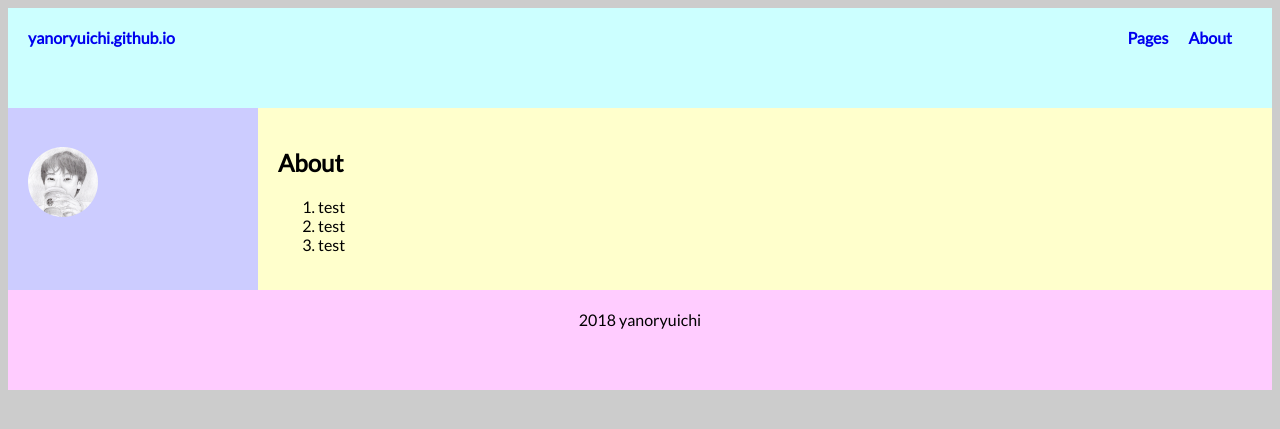
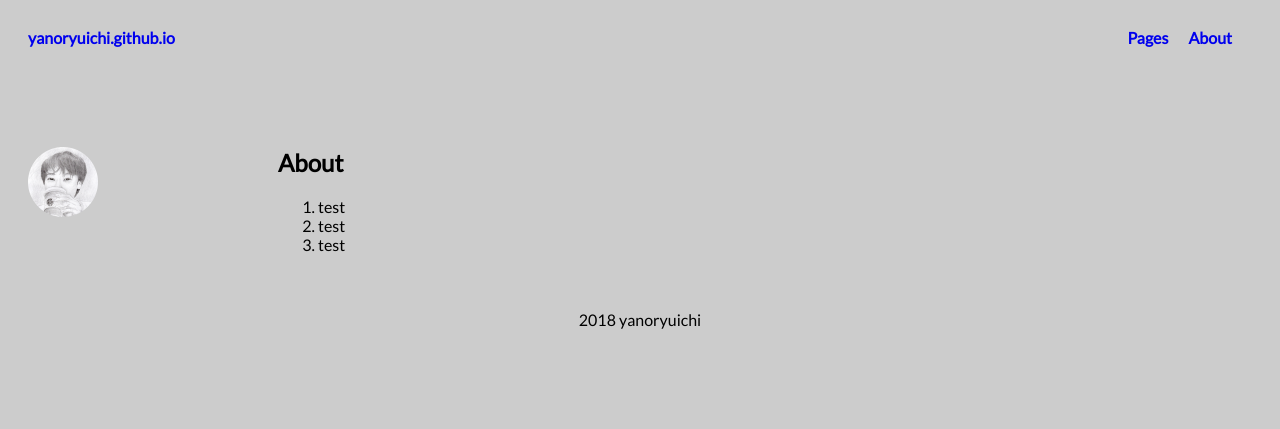
Before and after one commit to yanoryuichi/yanoryuichi.github.io, a Jekyll site: the page built from about.md, in a window 1280 px wide. Shown: the top 429 px of the page. Built offline with Jekyll 4.4.1, drawn with Linux system fonts in a browser that asks for light colours; some web fonts are replaced; our own code applies the rules of GitHub Pages for plain Markdown files.

Commit message:
Update base.css

```diff
--- a/css/base.css
+++ b/css/base.css
@@ -25,23 +25,19 @@ a:hover {
 #header {
   grid-column: 1 / 3;
   grid-row: 1 / 2;
-  background: #cff;
 }
 
 #main {
   grid-column: 2 / 3;
   grid-row: 2 / 3;
-  background: #ffc;
 }
 
 #footer {
   grid-column: 1 / 3;
   grid-row: 3 / 4;
-  background: #fcf;
 }
 
 #menu {
   grid-column: 1 / 2;
   grid-row: 2 / 3;
-  background: #ccf;
 }
```
